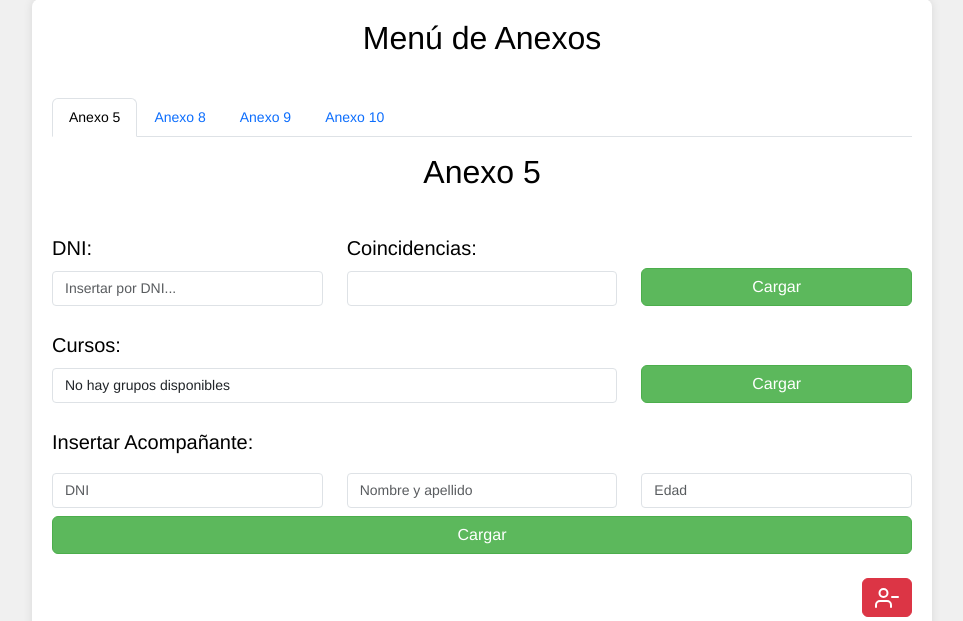
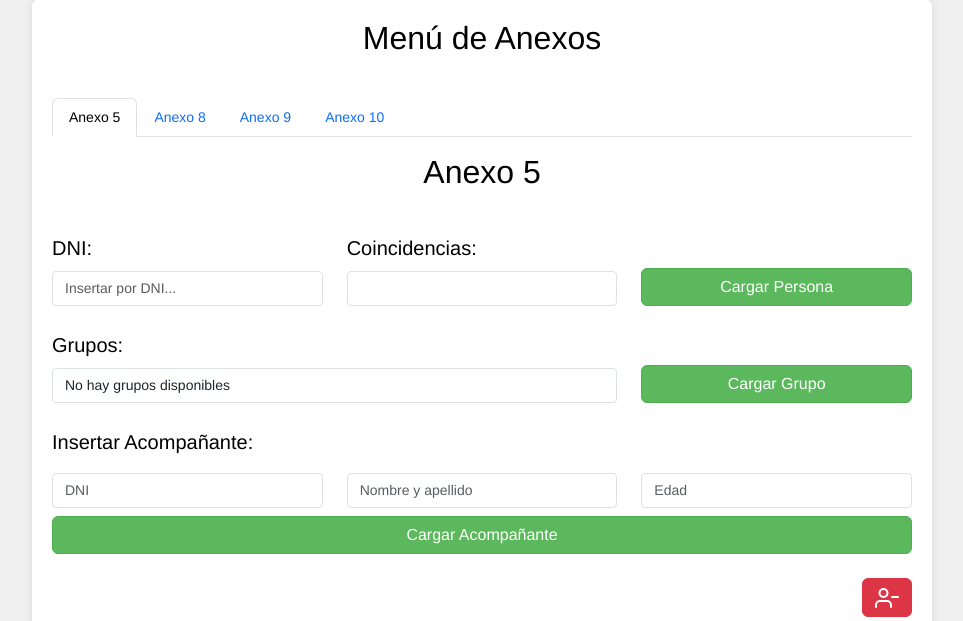
Before and after one commit to strixer1605/anexos, a PHP site: page /indexs/profesores/formularioAnexosCompletos.php in a window 1280 px wide. Shown: the part 83-704 px from the top of the page, without its empty margins (158-1121 px from the left). Run offline with PHP 8.4, Linux system fonts and the light colour scheme; the visitor is signed in with stand-in values (Sample User, id 1); data that the repository does not hold is empty; some libraries are stand-ins or nearby versions.

Commit message:
bases carga de grupos

```diff
--- a/indexs/profesores/formularioAnexosCompletos.php
+++ b/indexs/profesores/formularioAnexosCompletos.php
@@ -56,20 +56,20 @@
                                 <select class="form-control" name="coincidenciaPersona" id="coincidenciaPersona"></select>
                             </div>
                             <div class="col-md-4 col-12 mt-md-0 mt-2 d-flex align-items-end justify-content-center">
-                                <button type="button" id="agregarPersona" class="btn btn-success w-100">Cargar</button>
+                                <button type="button" id="agregarPersona" class="btn btn-success w-100">Cargar Persona</button>
                             </div>
                         </div>
 
-                        <!-- Sección de Cursos -->
+                        <!-- Sección de Grupos -->
                         <div class="row mb-4">
                             <div class="col-md-8 col-12">
-                                <label for="cursos" class="form-label">Cursos:</label>
-                                <select id="cursos" name="cursos" class="form-control" required>
+                                <label for="grupos" class="form-label">Grupos:</label>
+                                <select id="grupos" name="grupos" class="form-control" required>
                                     <?php include ('../../php/traerGrupos.php'); ?>
                                 </select>
                             </div>
                             <div class="col-md-4 col-12 mt-md-0 mt-2 d-flex align-items-end justify-content-center">
-                                <button type="button" class="btn btn-success w-100" id="cargarGrupo">Cargar</button>
+                                <button type="button" class="btn btn-success w-100" id="cargarGrupo">Cargar Grupo</button>
                             </div>
                         </div>
 
@@ -88,7 +88,7 @@
                                 <input type="number" class="form-control" id="edad_acompanante" name="edad_acompanante" placeholder="Edad" required>
                             </div>
                             <div class="col-12 mt-2 d-flex justify-content-center">
-                                <button type="button" class="btn btn-success w-100">Cargar</button>
+                                <button type="button" class="btn btn-success w-100">Cargar Acompañante</button>
                             </div>
                         </div>
                         <div class="col-12 d-flex flex-row-reverse mb-1">
@@ -332,6 +332,7 @@
 
         <script src="https://cdn.jsdelivr.net/npm/bootstrap@5.3.0/dist/js/bootstrap.bundle.min.js"></script>
         <script src="https://code.jquery.com/jquery-3.7.1.min.js" integrity="sha256-/JqT3SQfawRcv/BIHPThkBvs0OEvtFFmqPF/lYI/Cxo=" crossorigin="anonymous"></script>
+        <script src="../../js/cargarGrupo.js"></script>
         <!-- <script src="../../js/enviarFormularios.js"></script> -->
         <!-- <script src="../../js/cargarPersonasAnexoV.js"></script> -->
         <script>
--- a/js/cargarGrupo.js
+++ b/js/cargarGrupo.js
@@ -0,0 +1,36 @@
+$(document).ready(function () {
+  $('#cargarGrupo').on('click', function () {
+    const idGrupo = $('#grupos').val();
+
+    if (idGrupo) {
+      buscarPersonasGrupo(idGrupo)
+        .then(function (personas) {
+          return cargarGrupos(personas);
+        })
+        .then(function (resultadoCarga) {
+          console.log('Carga realizada correctamente:', resultadoCarga);
+        })
+        .catch(function (error) {
+          console.error('Ocurrió un error:', error);
+        });
+    }
+  });
+});
+
+function buscarPersonasGrupo(grupo) {
+  return $.ajax({
+    method: 'POST',
+    url: '../../php/buscarPersonasGrupos.php',
+    data: { grupo: grupo },
+  }).then(function (response) {
+    return JSON.parse(response);
+  });
+}
+
+function cargarGrupos(personas) {
+  return $.ajax({
+    method: 'POST',
+    url: '../../php/cargarPersonasAnexoV.php',
+    data: { personas: personas },
+  });
+}
```
Also changed, not shown: php/buscarPersonasGrupos.php (added, +9 -0 lines).
